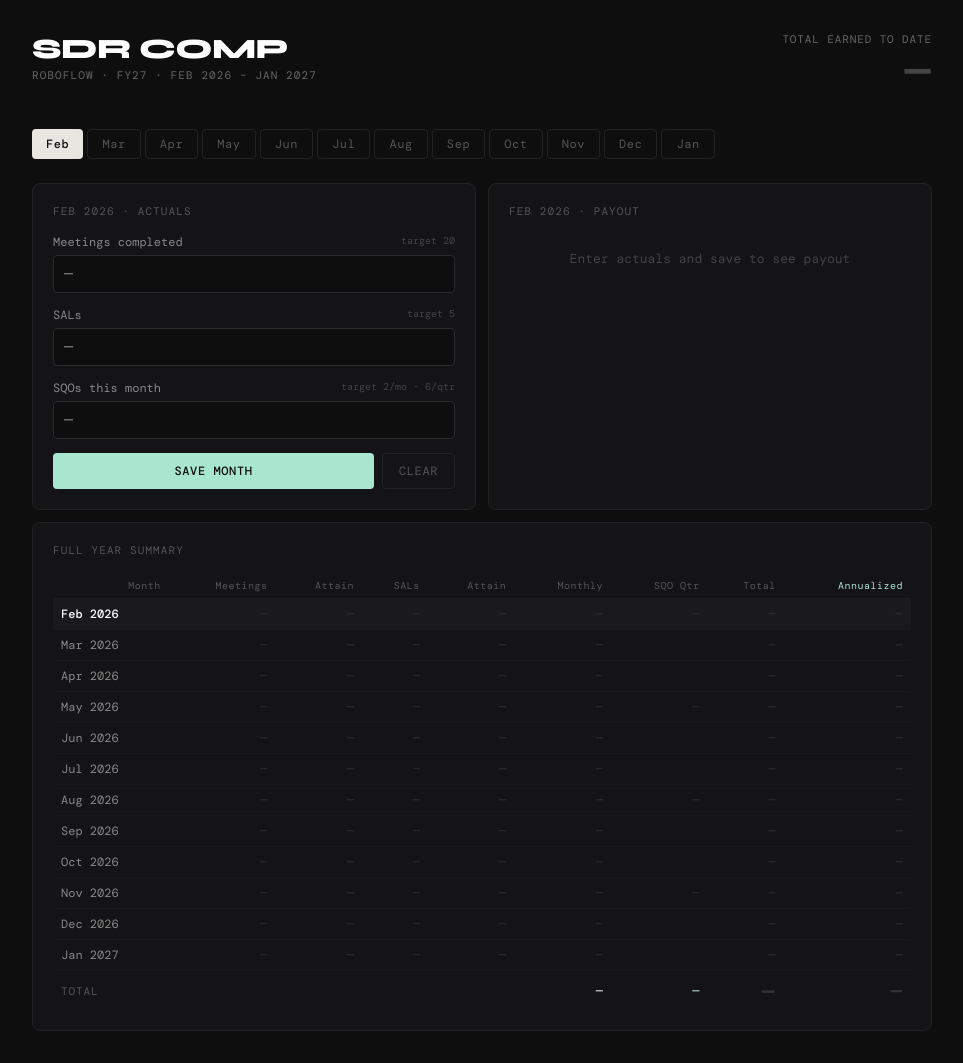
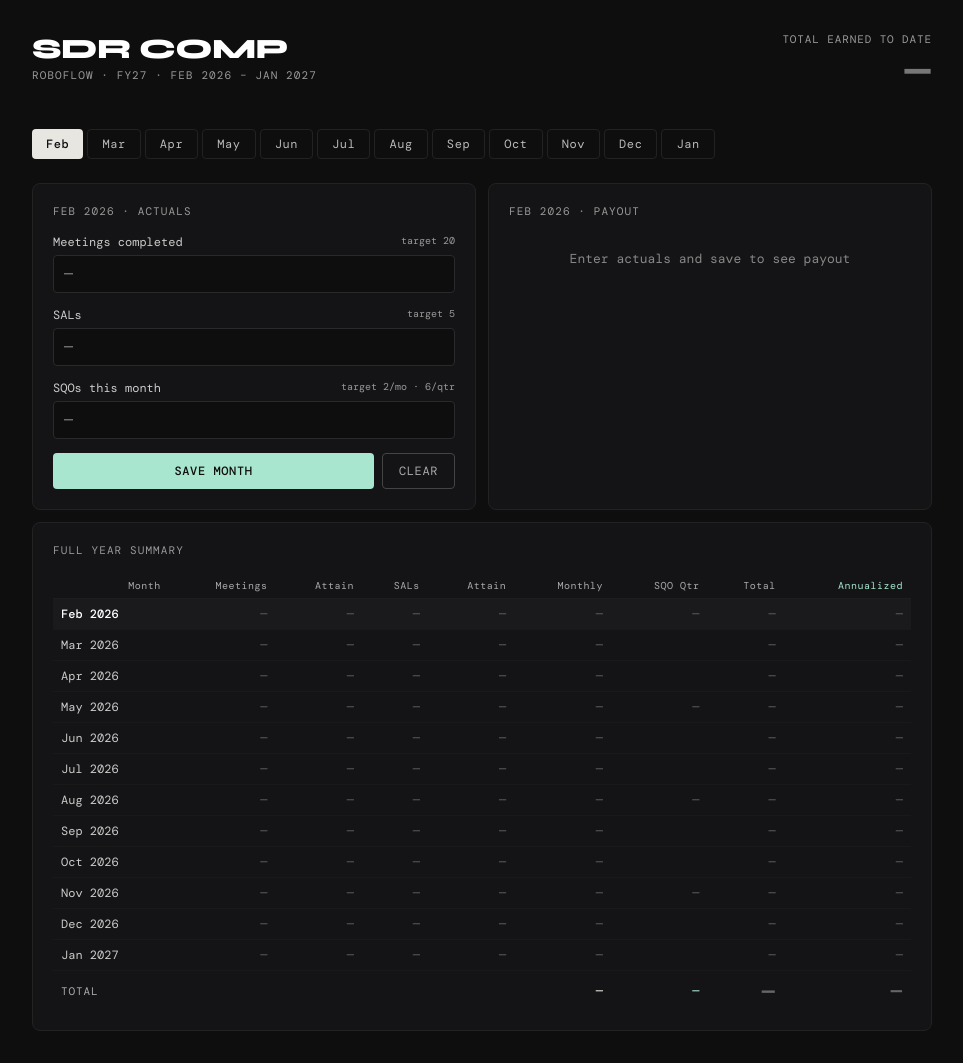
Before and after one commit to mwrede/sdr-comp-tracker, a React (Vite) app: page / in a window 1280 px wide. Shown: the whole page, without its empty margins (158-1121 px from the left). Built offline with nearby package versions, Linux system fonts and the light colour scheme; a web font is replaced by a local one.

Commit message:
Brighten text colors for better readability

```diff
--- a/src/App.jsx
+++ b/src/App.jsx
@@ -139,15 +139,15 @@ export default function App() {
         <div style={{ display: "flex", justifyContent: "space-between", alignItems: "flex-start", marginBottom: "2.5rem" }}>
           <div>
             <div style={{ fontFamily: "Syne, sans-serif", fontSize: 28, fontWeight: 800, letterSpacing: "-0.02em", color: "#fff" }}>SDR COMP</div>
-            <div style={{ fontSize: 11, color: "#666", letterSpacing: "0.1em", marginTop: 2 }}>ROBOFLOW · FY27 · FEB 2026 – JAN 2027</div>
+            <div style={{ fontSize: 11, color: "#999", letterSpacing: "0.1em", marginTop: 2 }}>ROBOFLOW · FY27 · FEB 2026 – JAN 2027</div>
           </div>
           <div style={{ textAlign: "right" }}>
-            <div style={{ fontSize: 11, color: "#666", letterSpacing: "0.08em", marginBottom: 4 }}>TOTAL EARNED TO DATE</div>
-            <div style={{ fontFamily: "Syne, sans-serif", fontSize: 32, fontWeight: 800, color: grandTotal > 0 ? "#a8e6cf" : "#444", letterSpacing: "-0.02em" }}>
+            <div style={{ fontSize: 11, color: "#999", letterSpacing: "0.08em", marginBottom: 4 }}>TOTAL EARNED TO DATE</div>
+            <div style={{ fontFamily: "Syne, sans-serif", fontSize: 32, fontWeight: 800, color: grandTotal > 0 ? "#a8e6cf" : "#777", letterSpacing: "-0.02em" }}>
               {grandTotal > 0 ? fmt(grandTotal) : "—"}
             </div>
             {grandTotal > 0 && (
-              <div style={{ fontSize: 11, color: "#555", marginTop: 4 }}>
+              <div style={{ fontSize: 11, color: "#aaa", marginTop: 4 }}>
                 {fmt(totalMeet)} mtg · {fmt(totalSAL)} SAL · {fmt(totalSQO)} SQO
               </div>
             )}
@@ -164,7 +164,7 @@ export default function App() {
               <button key={m} onClick={() => setActiveMonth(m)} style={{
                 padding: "6px 14px", fontSize: 12, fontFamily: "DM Mono, monospace",
                 background: isActive ? "#e8e6e0" : hasData ? "#1a1a1c" : "transparent",
-                color: isActive ? "#0e0e0f" : hasData ? "#a8e6cf" : "#555",
+                color: isActive ? "#0e0e0f" : hasData ? "#a8e6cf" : "#bbb",
                 border: isActive ? "none" : `1px solid ${hasData ? "#2a3a2e" : "#222"}`,
                 borderRadius: 4, cursor: "pointer", letterSpacing: "0.05em",
                 fontWeight: isActive ? 500 : 400,
@@ -180,7 +180,7 @@ export default function App() {
         <div style={{ display: "grid", gridTemplateColumns: "1fr 1fr", gap: 12, marginBottom: 12 }}>
           {/* Input card */}
           <div style={{ background: "#141416", border: "1px solid #222", borderRadius: 8, padding: "1.25rem" }}>
-            <div style={{ fontSize: 11, letterSpacing: "0.1em", color: "#555", marginBottom: "1rem" }}>
+            <div style={{ fontSize: 11, letterSpacing: "0.1em", color: "#999", marginBottom: "1rem" }}>
               {MONTH_LABELS[activeMonth]?.toUpperCase()} · ACTUALS
             </div>
             {[
@@ -190,8 +190,8 @@ export default function App() {
             ].map(({ field, label, target }) => (
               <div key={field} style={{ marginBottom: 14 }}>
                 <div style={{ display: "flex", justifyContent: "space-between", marginBottom: 5 }}>
-                  <label style={{ fontSize: 12, color: "#888" }}>{label}</label>
-                  <span style={{ fontSize: 10, color: "#444" }}>{target}</span>
+                  <label style={{ fontSize: 12, color: "#ccc" }}>{label}</label>
+                  <span style={{ fontSize: 10, color: "#999" }}>{target}</span>
                 </div>
                 <input
                   type="number"
@@ -216,7 +216,7 @@ export default function App() {
               }}>SAVE MONTH</button>
               <button onClick={() => handleClear(activeMonth)} style={{
                 padding: "9px 16px", fontSize: 12, fontFamily: "DM Mono, monospace",
-                background: "transparent", color: "#555", border: "1px solid #222",
+                background: "transparent", color: "#aaa", border: "1px solid #444",
                 borderRadius: 4, cursor: "pointer", letterSpacing: "0.05em",
               }}>CLEAR</button>
             </div>
@@ -224,13 +224,13 @@ export default function App() {
 
           {/* Results card */}
           <div style={{ background: "#141416", border: "1px solid #222", borderRadius: 8, padding: "1.25rem" }}>
-            <div style={{ fontSize: 11, letterSpacing: "0.1em", color: "#555", marginBottom: "1rem" }}>
+            <div style={{ fontSize: 11, letterSpacing: "0.1em", color: "#999", marginBottom: "1rem" }}>
               {MONTH_LABELS[activeMonth]?.toUpperCase()} · PAYOUT
             </div>
             {(() => {
               const d = data[activeMonth];
               if (!d || d.meetings === "") return (
-                <div style={{ color: "#444", fontSize: 13, marginTop: "2rem", textAlign: "center" }}>
+                <div style={{ color: "#888", fontSize: 13, marginTop: "2rem", textAlign: "center" }}>
                   Enter actuals and save to see payout
                 </div>
               );
@@ -248,26 +248,26 @@ export default function App() {
                   ].map(r => (
                     <div key={r.label} style={{ marginBottom: 16 }}>
                       <div style={{ display: "flex", justifyContent: "space-between", alignItems: "baseline", marginBottom: 5 }}>
-                        <span style={{ fontSize: 11, color: "#666" }}>{r.label}</span>
+                        <span style={{ fontSize: 11, color: "#bbb" }}>{r.label}</span>
                         <span style={{ fontSize: 18, fontWeight: 500, color: "#e8e6e0" }}>{fmt(r.earned)}</span>
                       </div>
                       <div style={{ height: 3, background: "#1e1e20", borderRadius: 2, marginBottom: 4 }}>
                         <div style={{ height: "100%", width: `${Math.min(r.pct, 100)}%`, background: pctColor(r.pct), borderRadius: 2, transition: "width 0.3s" }} />
                       </div>
-                      <div style={{ fontSize: 10, color: "#444" }}>{r.detail}</div>
+                      <div style={{ fontSize: 10, color: "#999" }}>{r.detail}</div>
                     </div>
                   ))}
                   <div style={{ borderTop: "1px solid #1e1e20", paddingTop: 12, marginBottom: 12 }}>
                     <div style={{ display: "flex", justifyContent: "space-between", alignItems: "baseline" }}>
-                      <span style={{ fontSize: 11, color: "#666" }}>Monthly subtotal</span>
+                      <span style={{ fontSize: 11, color: "#bbb" }}>Monthly subtotal</span>
                       <span style={{ fontSize: 20, fontWeight: 500 }}>{fmt(monthTotal)}</span>
                     </div>
                   </div>
                   {sqo && (
                     <div style={{ background: "#0e0e0f", border: "1px solid #1e1e20", borderRadius: 6, padding: "10px 12px" }}>
-                      <div style={{ fontSize: 10, color: "#555", marginBottom: 6, letterSpacing: "0.08em" }}>{qLabel} SQO (QUARTERLY)</div>
+                      <div style={{ fontSize: 10, color: "#999", marginBottom: 6, letterSpacing: "0.08em" }}>{qLabel} SQO (QUARTERLY)</div>
                       <div style={{ display: "flex", justifyContent: "space-between", alignItems: "baseline" }}>
-                        <span style={{ fontSize: 11, color: "#666" }}>{Math.round(sqo.pct)}% of target (6) · {sqo.mult}x</span>
+                        <span style={{ fontSize: 11, color: "#bbb" }}>{Math.round(sqo.pct)}% of target (6) · {sqo.mult}x</span>
                         <span style={{ fontSize: 18, fontWeight: 500, color: "#a8e6cf" }}>{fmt(sqo.earned)}</span>
                       </div>
                     </div>
@@ -280,13 +280,13 @@ export default function App() {
 
         {/* Year summary table */}
         <div style={{ background: "#141416", border: "1px solid #222", borderRadius: 8, padding: "1.25rem", marginTop: 8 }}>
-          <div style={{ fontSize: 11, letterSpacing: "0.1em", color: "#555", marginBottom: "1rem" }}>FULL YEAR SUMMARY</div>
+          <div style={{ fontSize: 11, letterSpacing: "0.1em", color: "#999", marginBottom: "1rem" }}>FULL YEAR SUMMARY</div>
           <div style={{ overflowX: "auto" }}>
             <table style={{ width: "100%", borderCollapse: "collapse", fontSize: 12 }}>
               <thead>
                 <tr style={{ borderBottom: "1px solid #1e1e20" }}>
                   {["Month","Meetings","Attain","SALs","Attain","Monthly","SQO Qtr","Total","Annualized"].map((h,hi) => (
-                    <th key={h+hi} style={{ padding: "6px 8px", textAlign: "right", color: hi===8 ? "#a8e6cf" : "#555", fontWeight: 400, letterSpacing: "0.05em", fontSize: 10 }}>{h}</th>
+                    <th key={h+hi} style={{ padding: "6px 8px", textAlign: "right", color: hi===8 ? "#a8e6cf" : "#aaa", fontWeight: 400, letterSpacing: "0.05em", fontSize: 10 }}>{h}</th>
                   ))}
                 </tr>
               </thead>
@@ -303,19 +303,19 @@ export default function App() {
                         borderBottom: "1px solid #191919", cursor: "pointer",
                         background: isActive ? "#1a1a1c" : "transparent",
                       }}>
-                        <td style={{ padding: "7px 8px", color: isActive ? "#fff" : "#888", fontWeight: isActive ? 500 : 400 }}>{MONTH_LABELS[m]}</td>
-                        <td style={{ padding: "7px 8px", textAlign: "right", color: r ? "#e8e6e0" : "#333" }}>{r ? d.meetings : "—"}</td>
-                        <td style={{ padding: "7px 8px", textAlign: "right", color: r ? pctColor(r.meet.pct) : "#333" }}>{r ? `${Math.round(r.meet.pct)}%` : "—"}</td>
-                        <td style={{ padding: "7px 8px", textAlign: "right", color: r ? "#e8e6e0" : "#333" }}>{r ? d.sals : "—"}</td>
-                        <td style={{ padding: "7px 8px", textAlign: "right", color: r ? pctColor(r.sal.pct) : "#333" }}>{r ? `${Math.round(r.sal.pct)}%` : "—"}</td>
-                        <td style={{ padding: "7px 8px", textAlign: "right", color: r ? "#e8e6e0" : "#333" }}>{r ? fmt(monthTotal) : "—"}</td>
-                        <td style={{ padding: "7px 8px", textAlign: "right", color: sqo.earned > 0 ? "#a8e6cf" : "#333" }}>
+                        <td style={{ padding: "7px 8px", color: isActive ? "#fff" : "#ccc", fontWeight: isActive ? 500 : 400 }}>{MONTH_LABELS[m]}</td>
+                        <td style={{ padding: "7px 8px", textAlign: "right", color: r ? "#e8e6e0" : "#666" }}>{r ? d.meetings : "—"}</td>
+                        <td style={{ padding: "7px 8px", textAlign: "right", color: r ? pctColor(r.meet.pct) : "#666" }}>{r ? `${Math.round(r.meet.pct)}%` : "—"}</td>
+                        <td style={{ padding: "7px 8px", textAlign: "right", color: r ? "#e8e6e0" : "#666" }}>{r ? d.sals : "—"}</td>
+                        <td style={{ padding: "7px 8px", textAlign: "right", color: r ? pctColor(r.sal.pct) : "#666" }}>{r ? `${Math.round(r.sal.pct)}%` : "—"}</td>
+                        <td style={{ padding: "7px 8px", textAlign: "right", color: r ? "#e8e6e0" : "#666" }}>{r ? fmt(monthTotal) : "—"}</td>
+                        <td style={{ padding: "7px 8px", textAlign: "right", color: sqo.earned > 0 ? "#a8e6cf" : "#666" }}>
                           {i === 0 ? (sqo.earned > 0 ? fmt(sqo.earned) : "—") : ""}
                         </td>
-                        <td style={{ padding: "7px 8px", textAlign: "right", color: r ? "#fff" : "#333", fontWeight: r ? 500 : 400 }}>
+                        <td style={{ padding: "7px 8px", textAlign: "right", color: r ? "#fff" : "#666", fontWeight: r ? 500 : 400 }}>
                           {r ? fmt(monthTotal + (i === 0 ? sqo.earned : 0)) : "—"}
                         </td>
-                        <td style={{ padding: "7px 8px", textAlign: "right", color: r ? "#a8e6cf" : "#333", fontWeight: r ? 500 : 400 }}>
+                        <td style={{ padding: "7px 8px", textAlign: "right", color: r ? "#a8e6cf" : "#666", fontWeight: r ? 500 : 400 }}>
                           {r ? fmt(BASE_SALARY + (monthTotal * 12) + (sqo.earned * 4)) : "—"}
                         </td>
                       </tr>
@@ -326,11 +326,11 @@ export default function App() {
               </tbody>
               <tfoot>
                 <tr style={{ borderTop: "1px solid #2a2a2c" }}>
-                  <td colSpan={5} style={{ padding: "10px 8px", fontSize: 11, color: "#555", letterSpacing: "0.08em" }}>TOTAL</td>
+                  <td colSpan={5} style={{ padding: "10px 8px", fontSize: 11, color: "#aaa", letterSpacing: "0.08em" }}>TOTAL</td>
                   <td style={{ padding: "10px 8px", textAlign: "right", color: "#e8e6e0", fontWeight: 500 }}>{totalMeet + totalSAL > 0 ? fmt(totalMeet + totalSAL) : "—"}</td>
                   <td style={{ padding: "10px 8px", textAlign: "right", color: "#a8e6cf", fontWeight: 500 }}>{totalSQO > 0 ? fmt(totalSQO) : "—"}</td>
-                  <td style={{ padding: "10px 8px", textAlign: "right", fontFamily: "Syne, sans-serif", fontSize: 16, fontWeight: 800, color: grandTotal > 0 ? "#a8e6cf" : "#333" }}>{grandTotal > 0 ? fmt(grandTotal) : "—"}</td>
-                  <td style={{ padding: "10px 8px", textAlign: "right", fontFamily: "Syne, sans-serif", fontSize: 14, fontWeight: 800, color: grandTotal > 0 ? "#a8e6cf" : "#333" }}>{grandTotal > 0 ? fmt(BASE_SALARY + grandTotal) : "—"}</td>
+                  <td style={{ padding: "10px 8px", textAlign: "right", fontFamily: "Syne, sans-serif", fontSize: 16, fontWeight: 800, color: grandTotal > 0 ? "#a8e6cf" : "#666" }}>{grandTotal > 0 ? fmt(grandTotal) : "—"}</td>
+                  <td style={{ padding: "10px 8px", textAlign: "right", fontFamily: "Syne, sans-serif", fontSize: 14, fontWeight: 800, color: grandTotal > 0 ? "#a8e6cf" : "#666" }}>{grandTotal > 0 ? fmt(BASE_SALARY + grandTotal) : "—"}</td>
                 </tr>
               </tfoot>
             </table>
```
